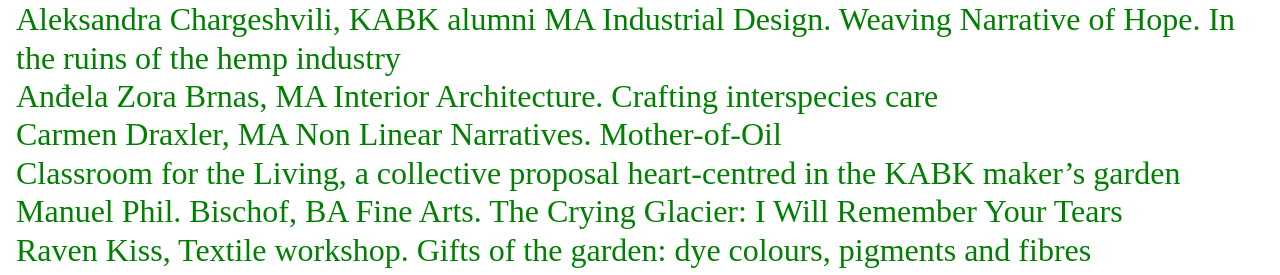
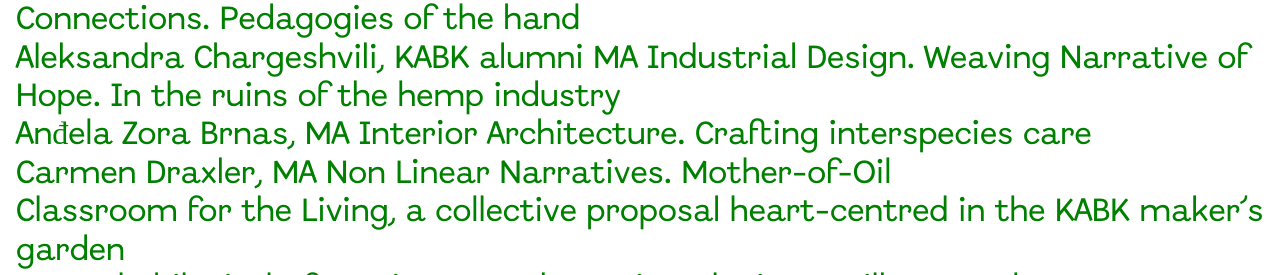
Before and after one commit to GreenOfficeKABK/General-Assembly, a plain HTML site: page credit.html in a window 1280 px wide. Shown: the part 217-492 px from the top of the page. Drawn offline with Linux system fonts and the light colour scheme; the site is published under a folder, as on GitHub Pages, so addresses that start at the root find nothing.

Commit message:
Update credit.css

```diff
--- a/credit.css
+++ b/credit.css
@@ -6,7 +6,7 @@
 
 @font-face {
     font-family: Abordage-Regular;
-    src: url(/fonts/Abordage-Regular.woff);
+    src: url(Abordage-Regular.woff);
 }
 
 html, body{
```
